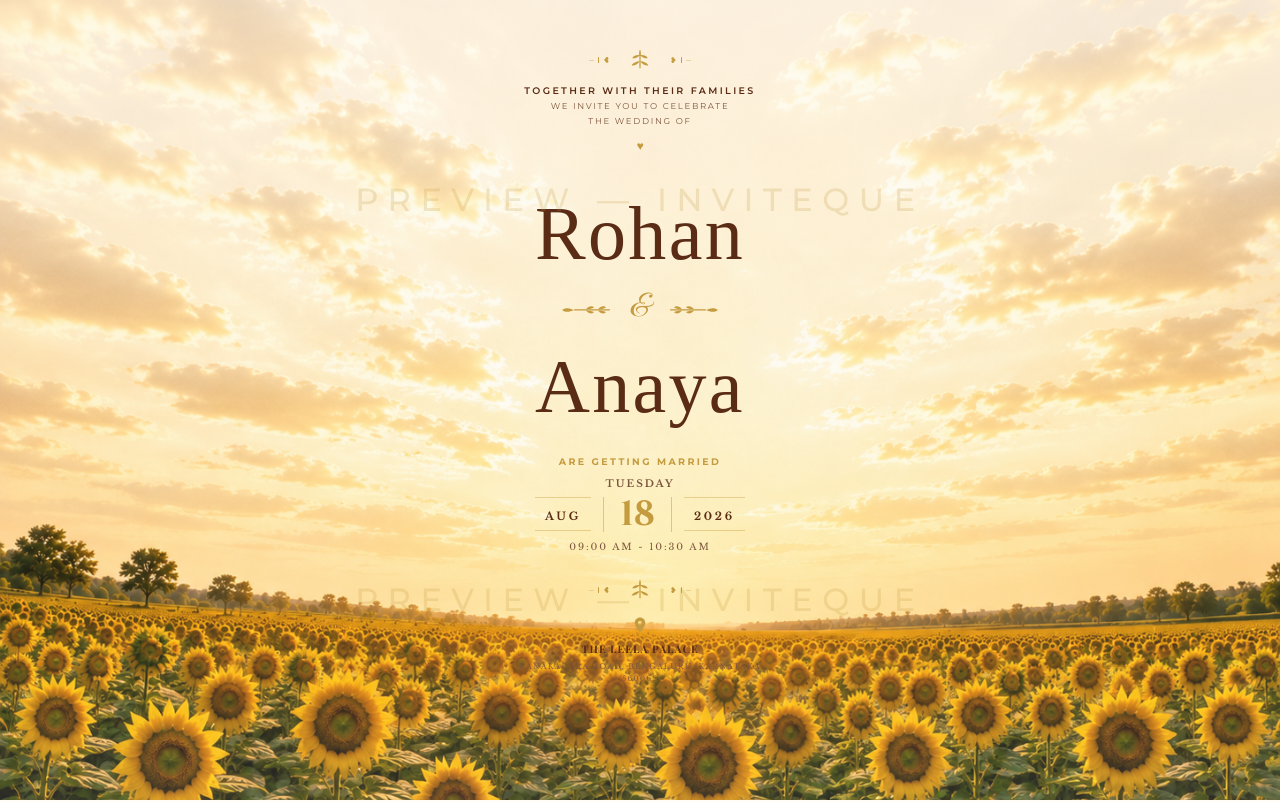
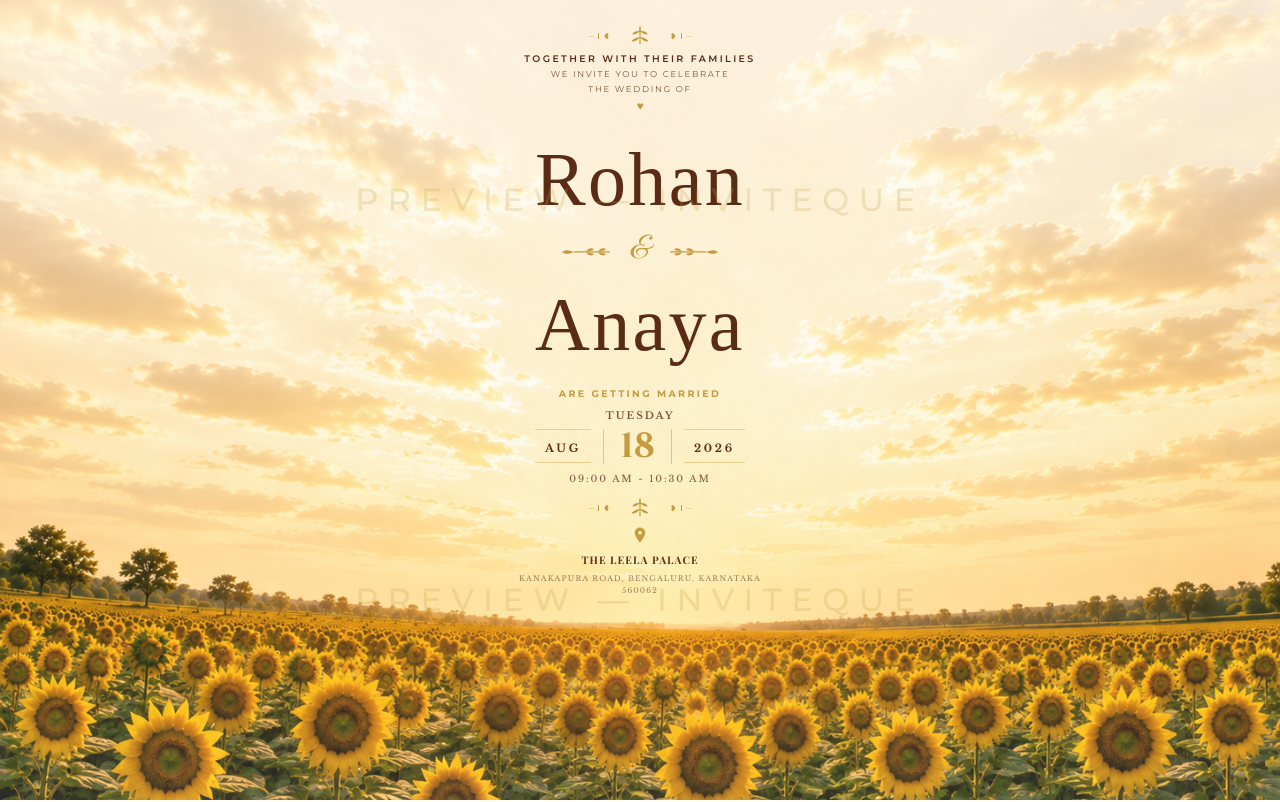
Before and after one commit to msdrishi/inviteque-landing, a React (Vite) app: page /templates/template-3 in a window 1280 px wide. Shown: the top 802 px of the page. Built offline with nearby package versions, Linux system fonts and the light colour scheme; no server answers; a web font is replaced by a local one.

Commit message:
feat: reduce divider vertical margins and tighten layout to fit top 50% area

```diff
--- a/src/pages/TemplateRoyalPalace.jsx
+++ b/src/pages/TemplateRoyalPalace.jsx
@@ -29,7 +29,7 @@ const fadeUp = {
 
 // Inline Symmetrical Dividers
 const LeafDivider = ({ color = '#C59B3F' }) => (
-  <div className="flex items-center justify-center gap-1.5 my-3 select-none w-full max-w-[280px]">
+  <div className="flex items-center justify-center gap-1.5 my-1 select-none w-full max-w-[280px]">
     {/* Left Line */}
     <div className="flex-1 flex items-center justify-end">
       <div className="h-[0.7px] w-full" style={{ backgroundColor: color, opacity: 0.35 }} />
@@ -57,7 +57,7 @@ const LeafDivider = ({ color = '#C59B3F' }) => (
 )
 
 const HeartDivider = ({ color = '#C59B3F' }) => (
-  <div className="flex items-center justify-center gap-3 w-full max-w-[180px] my-3 select-none">
+  <div className="flex items-center justify-center gap-3 w-full max-w-[180px] my-1 select-none">
     <div className="h-[0.8px] flex-1" style={{ backgroundColor: color, opacity: 0.4 }} />
     <span className="text-xs text-[#C59B3F] leading-none" style={{ color }}>♥</span>
     <div className="h-[0.8px] flex-1" style={{ backgroundColor: color, opacity: 0.4 }} />
@@ -65,7 +65,7 @@ const HeartDivider = ({ color = '#C59B3F' }) => (
 )
 
 const AmpersandDivider = ({ color = '#C59B3F' }) => (
-  <div className="flex items-center justify-center gap-5 my-1.5 text-[#C59B3F] select-none w-full max-w-[280px]">
+  <div className="flex items-center justify-center gap-5 my-0.5 text-[#C59B3F] select-none w-full max-w-[280px]">
     {/* Left Branch */}
     <svg viewBox="0 0 60 20" className="w-12 h-4 fill-current flex-shrink-0" style={{ color, transform: 'scaleX(-1)' }}>
       <rect x="0" y="9" width="45" height="1.5" rx="0.5" />
@@ -202,8 +202,8 @@ function RoyalPalaceHero({ data, isDesktop }) {
 
 
 
-      {/* Hero content wrapper (Restricted to top 60-65% of viewport) */}
-      <div className="relative z-20 flex flex-col items-center justify-start w-[92%] sm:w-[85%] max-w-[700px] text-center mt-[4.5svh] gap-2.5">
+      {/* Hero content wrapper (Restricted to top 50% of viewport) */}
+      <div className="relative z-20 flex flex-col items-center justify-start w-[92%] sm:w-[85%] max-w-[700px] text-center mt-[2.5svh] gap-1">
 
         {/* Header Block (Intro Text + Leaf + Heart) */}
         <div className="flex flex-col items-center w-full">
```
